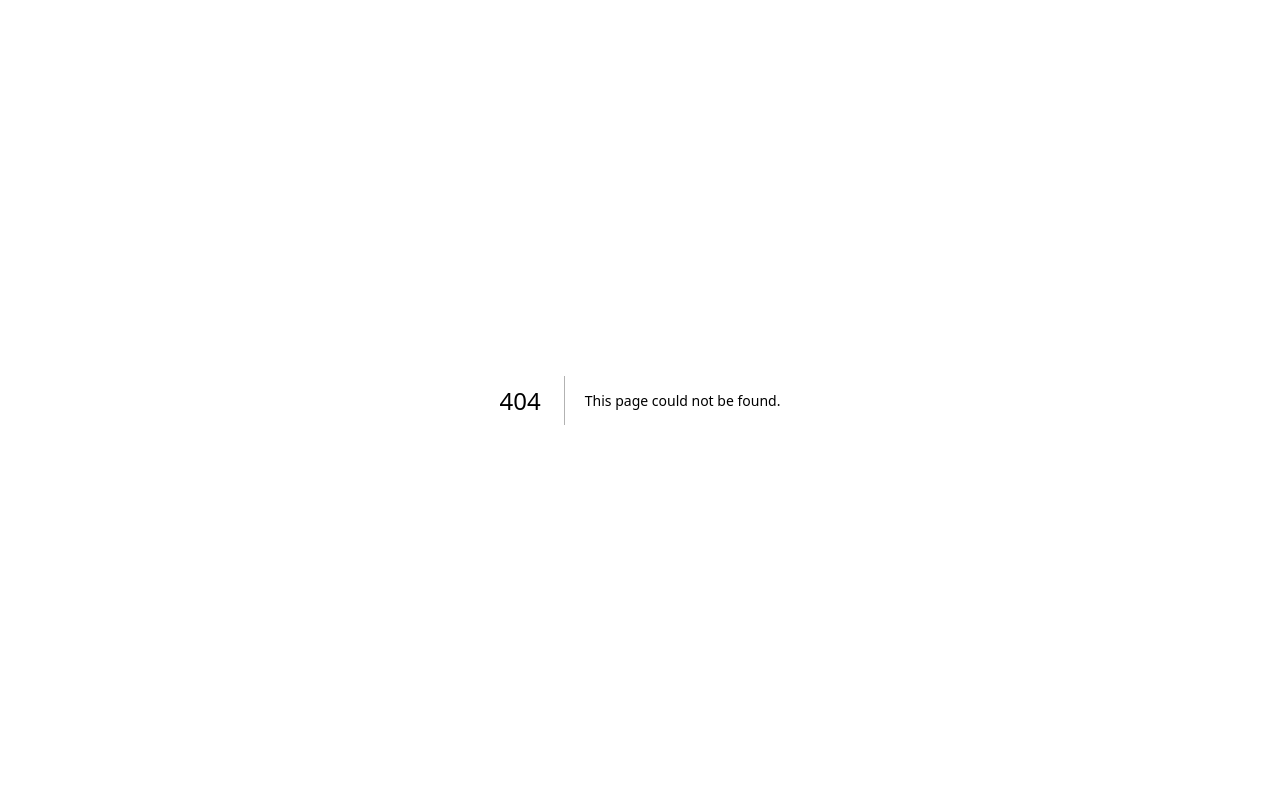
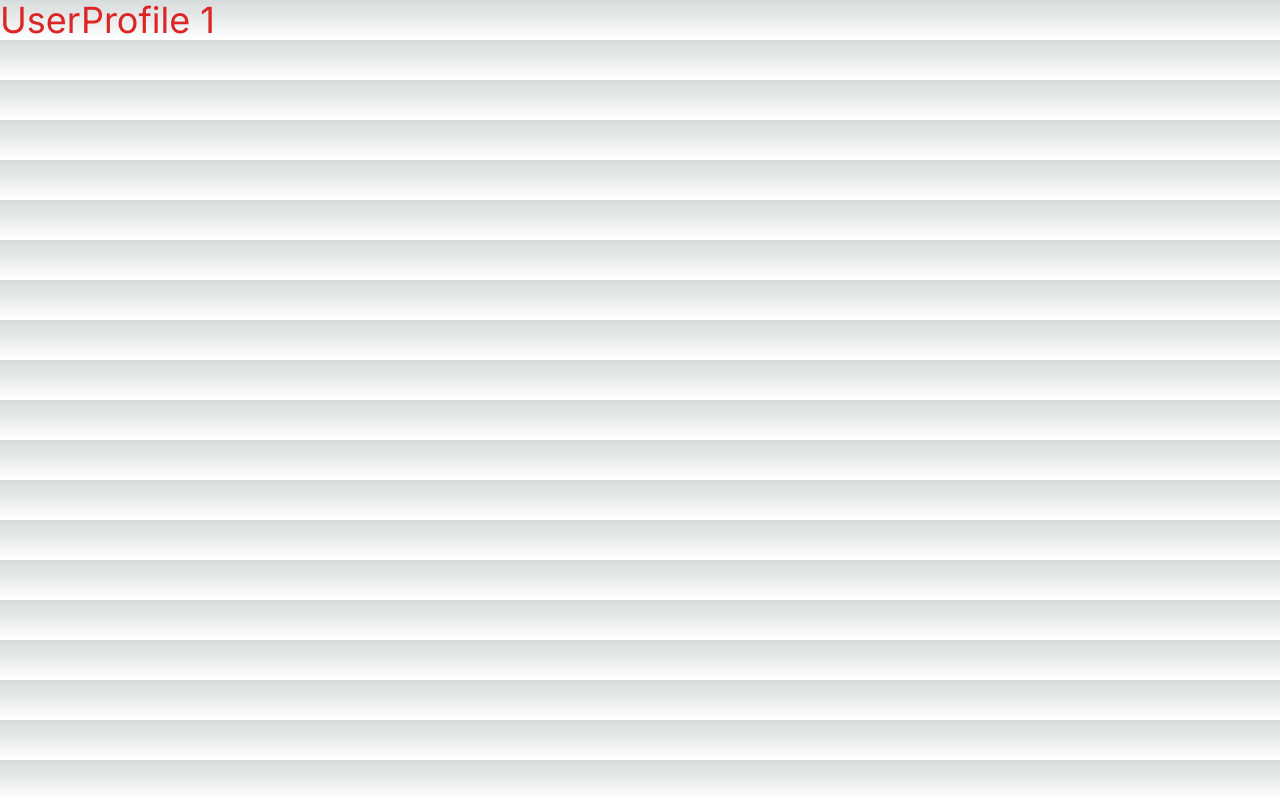
Before and after one commit to HaiVvolf777/Nextjs-Project, a Next.js app: page /profile/1 in a window 1280 px wide. Before the commit this address had no page. Built offline with nearby package versions, Linux system fonts and the light colour scheme.

Commit message:
Create page.tsx

```diff
--- /dev/null
+++ b/src/app/profile/[id]/page.tsx
@@ -0,0 +1,11 @@
+const UserProfile = ({params} : any) => {
+  return (
+    <div>
+      <p className='text-4xl text-red-600'>
+      UserProfile {params.id}
+      </p>
+      </div>
+  )
+}
+
+export default UserProfile
```
